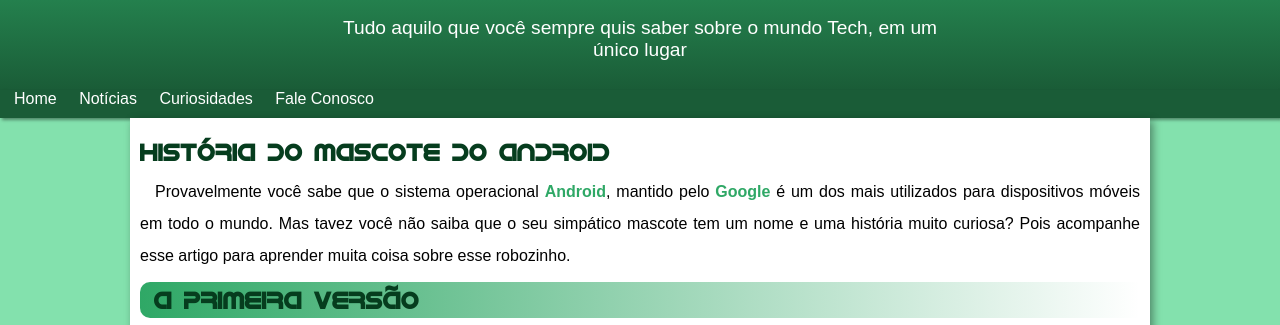
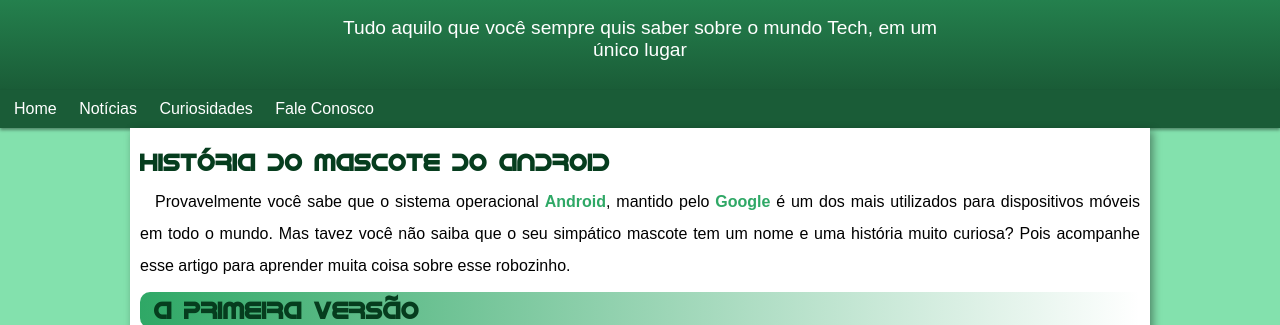
Before and after one commit to joseandresb/html-css, a plain HTML site: page android/index.html in a window 1280 px wide. Shown: the part 100-425 px from the top of the page. Drawn offline with Linux system fonts and the light colour scheme.

Commit message:
Melhoramento para dispositivos moveis
Aumento no espaçamento entre o nav e paragrafo do header

```diff
--- a/android/style.css
+++ b/android/style.css
@@ -51,14 +51,15 @@ header p{
     max-width: 600px;
     padding-right: 5px;
     padding-left: 5px;
+    padding: 0 5px 5px 5px;
     font-size: 1.2em;
     margin: auto;
 }
 
 nav{
     background-color: var(--cor5);
-    padding-bottom: 10px;
-    box-shadow: 2px 2px 3px #00000066;
+    padding: 10px 0 10px 0;
+    box-shadow: 0px 2px 3px #00000066;
 }
 
 nav > a{
```
